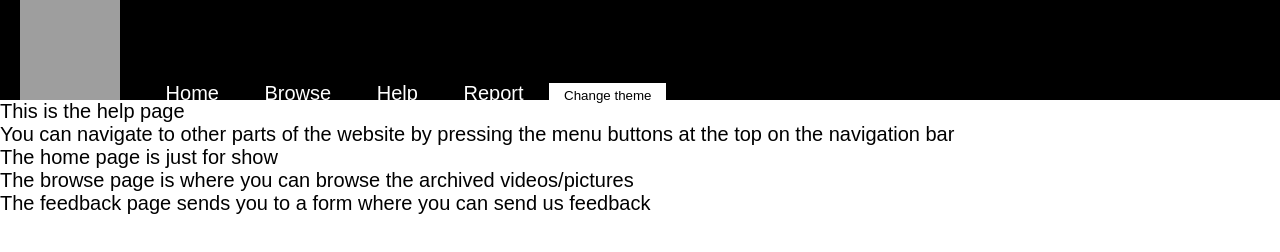
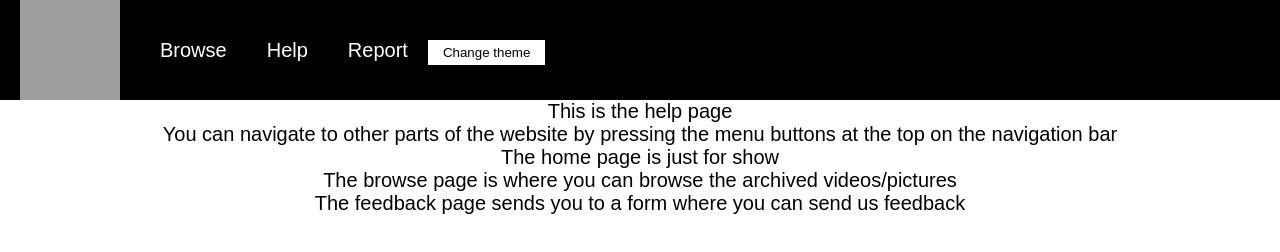
Before and after one commit to Team-Hyperion/Hyperion-website, a plain HTML site: page Help.html in a window 1280 px wide. Drawn offline with Linux system fonts and the light colour scheme; grey boxes are pictures that could not be loaded.

Commit message:
Update Help.html

```diff
--- a/Help.html
+++ b/Help.html
@@ -4,29 +4,24 @@
         <title>Report</title>
         <link rel="stylesheet" href="style.css"  type="text/css">
     </head>
-
     <body>
         <nav>
-            <ul>
-                <li><a><img src="https://cdn.discordapp.com/attachments/755129724811870211/757711994370392211/unknown.png" class="logo" class="menu"></a></li>
-                <li><a href="index.html" class="menu">Home</a></li>
-                <li><a href="Browse.html" class="menu">Browse</a></li>
-                <li><a href="Help.html" class="menu">Help</a></li>
-                <li><a href="https://forms.gle/QmQRTCUmqyDopNDF7" class="menu">Report</a></li>
-                <button type="button" id="theme_changer" class="button">Change theme</button>
+            <ul class='nav-items'>
+                <li><a href="index.html"><img src="https://cdn.discordapp.com/attachments/755129724811870211/757711994370392211/unknown.png" class="logo"></a></li>
+                <li><a href="Browse.html">Browse</a></li>
+                <li><a href="Help.html">Help</a></li>
+                <li><a href="https://forms.gle/QmQRTCUmqyDopNDF7">Report</a></li>
+                <li><button type="button" id="theme_changer" class="button">Change theme</button></li>
             </ul>
         </nav>
-
-        <p>This is the help page</p>
-        <p>You can navigate to other parts of the website by pressing the menu buttons at the top on the navigation bar</p>
-        <p>The home page is just for show</p>
-        <p>The browse page is where you can browse the archived videos/pictures</p>
-        <p>The feedback page sends you to a form where you can send us feedback</p>
-
+        <center>
+            <p>This is the help page</p>
+            <p>You can navigate to other parts of the website by pressing the menu buttons at the top on the navigation bar</p>
+            <p>The home page is just for show</p>
+            <p>The browse page is where you can browse the archived videos/pictures</p>
+            <p>The feedback page sends you to a form where you can send us feedback</p>
+        </center>
         <script src="Js/darkTheme.js"></script>
     </body>
 
-
-
-
 </html>
```
